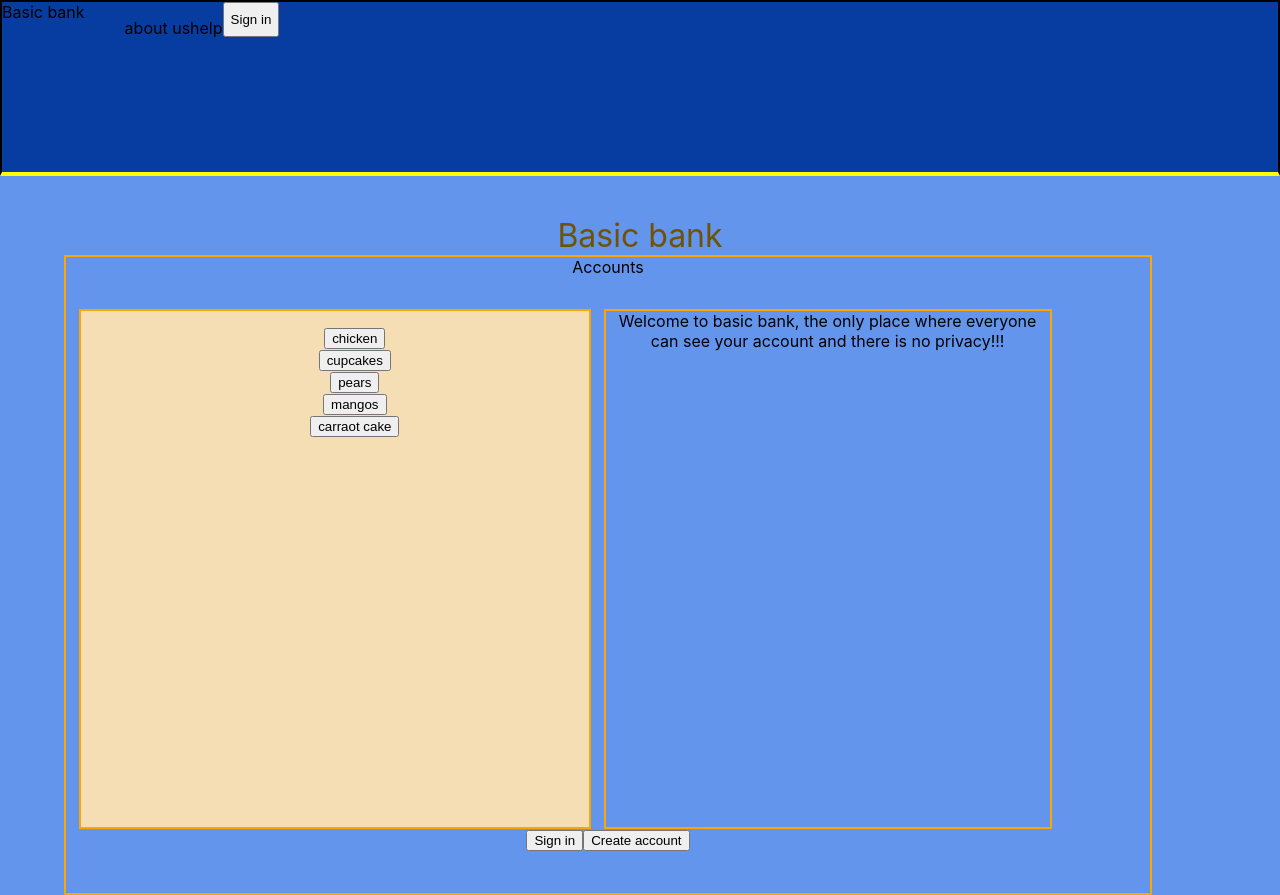
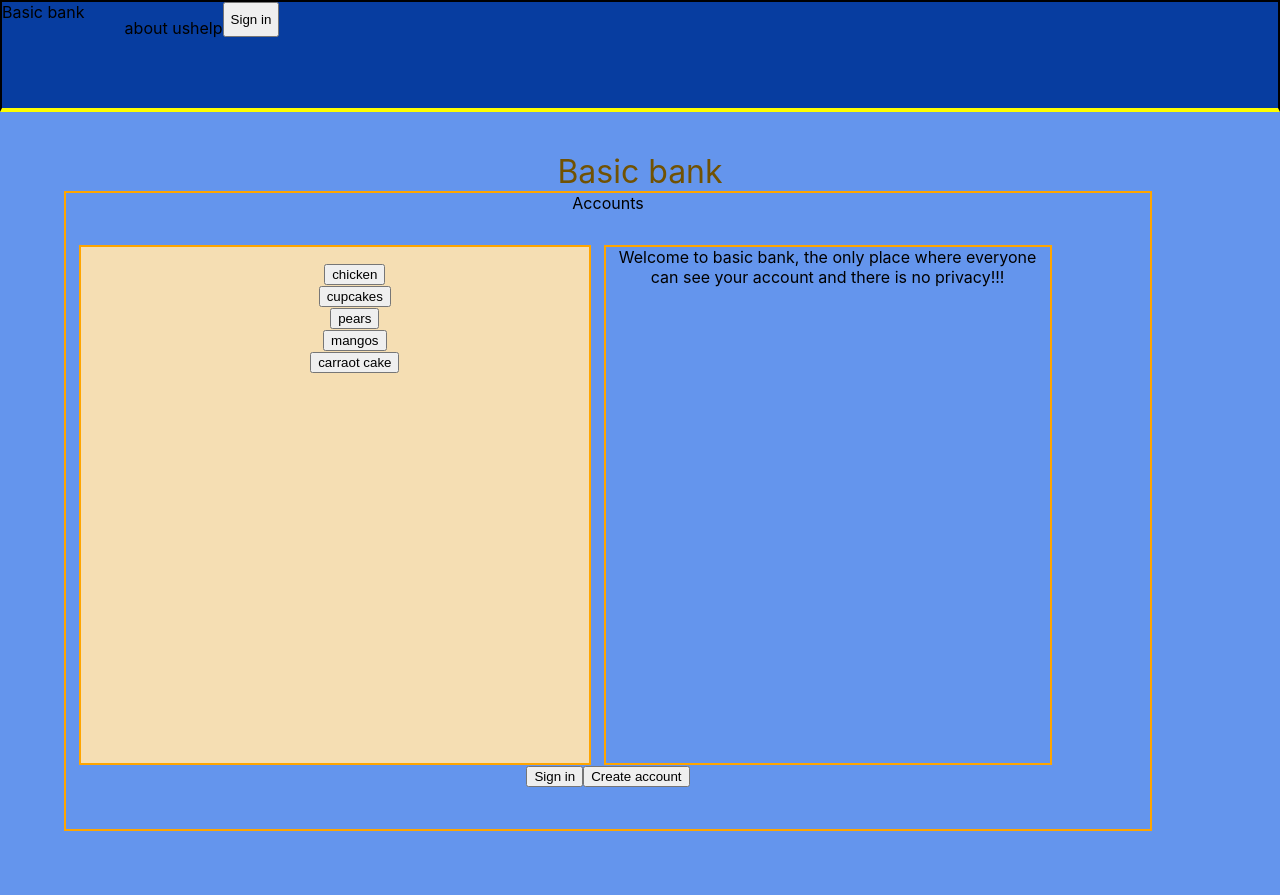
Before and after one commit to cyberstizz/basicbank, a React (Create React App) app: page / in a window 1280 px wide. After the commit the page ends 831 px from the top, so only its background shows below. Built offline with nearby package versions, Linux system fonts and the light colour scheme.

Commit message:
changed top to 14vh

```diff
--- a/src/Home.css
+++ b/src/Home.css
@@ -7,7 +7,7 @@ body{
 }
 
 .top_section{
-    height: 22vh;
+    height: 14vh;
     width: 100vw;
     background-color: rgb(7, 61, 160);
     border: solid 2px;
```
